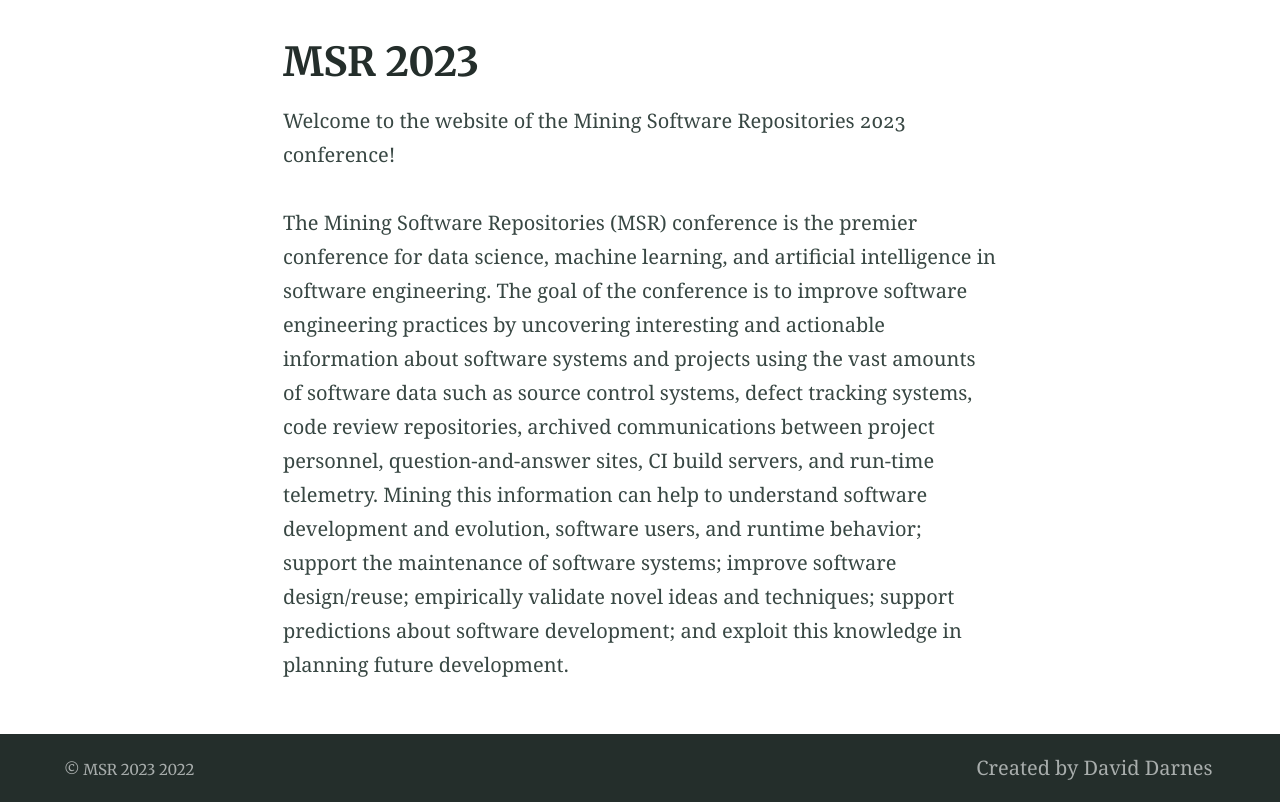
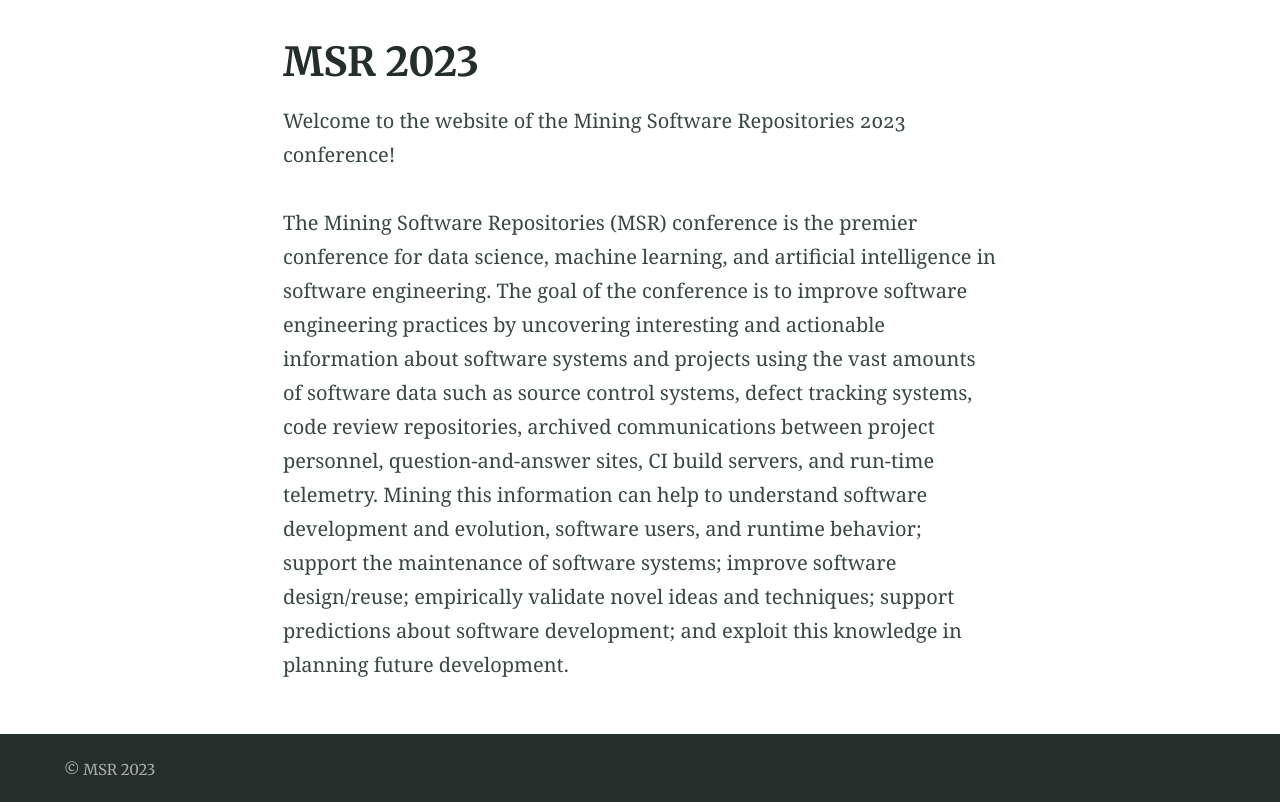
Before and after one commit to msr-asia-summit/msr-asia-summit.github.io, a Jekyll site: the page built from index.md, in a window 1280 px wide. Shown: the part 424-1226 px from the top of the page. Built offline with Jekyll 4.4.1, drawn with Linux system fonts in a browser that asks for light colours.

Commit message:
Fixed site footer

```diff
--- a/_config.yml
+++ b/_config.yml
@@ -154,8 +154,8 @@
 
 
 navigation_footer:
-- title: Created by David Darnes
-  url: https://darn.es
+- title:
+  url:
 
 social_links: # Appears in sidebar. Set the urls then uncomment and comment out as desired
   Twitter: https://twitter.com/DavidDarnes
--- a/_includes/site-footer.html
+++ b/_includes/site-footer.html
@@ -1,7 +1,7 @@
 <footer class="footer">
   <div class="container">
     <div class="copyright  typeset">
-      <small class="small">&copy; {{ site.title }} {{ site.time | date: '%Y' }}</small>
+      <small class="small">&copy; {{ site.title }}</small>
     </div>
 
     {% include nav-footer.html %}
```
